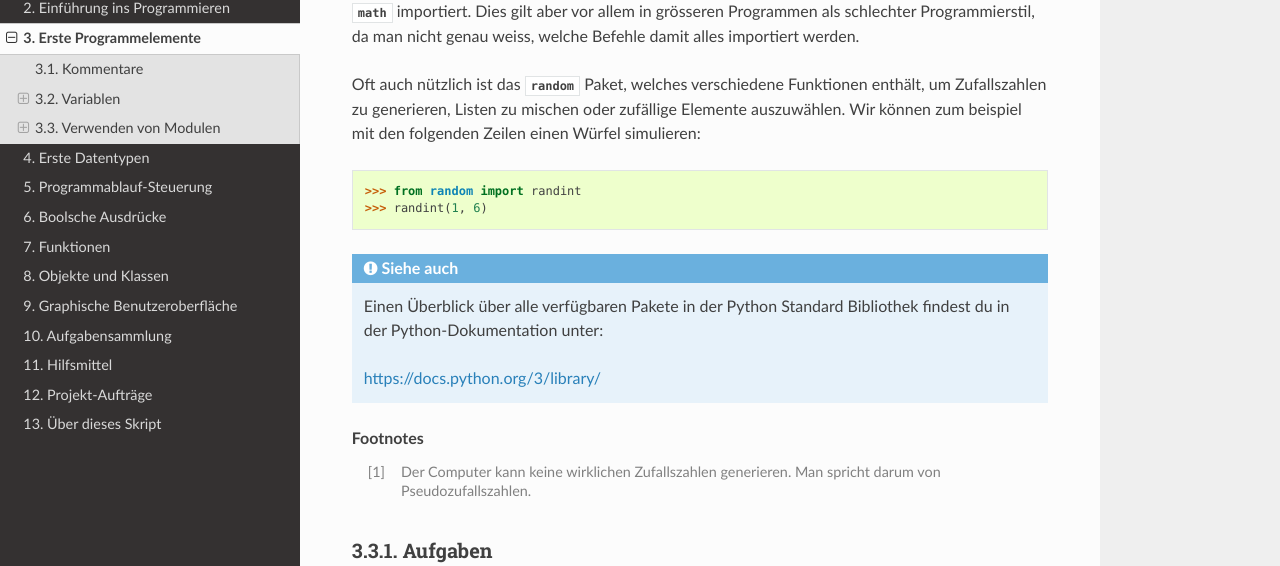
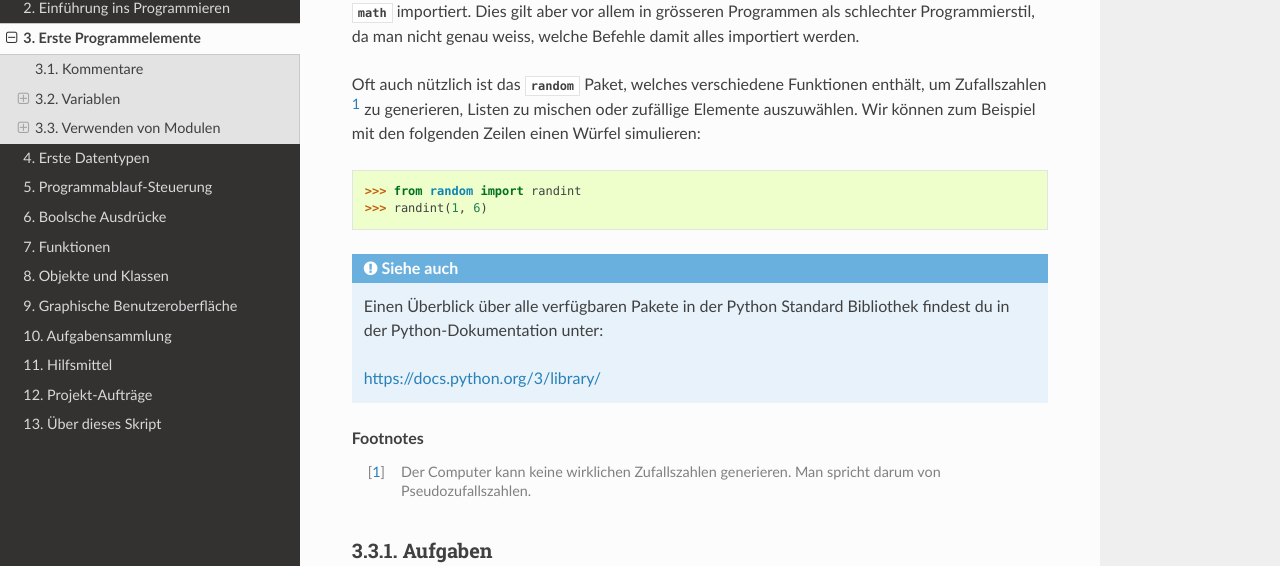
Before and after one commit to hb9hnt/pythonbuch, a Sphinx documentation site: the page built from source/elemente.rst, in a window 1280 px wide and 900 px high, scrolled down 3844 px. Shown: the part 183-749 px from the top of the window. Built offline with Sphinx 7.4.7 and the Read the Docs theme 2.0.0, drawn with Linux system fonts in a browser that asks for light colours.

Commit message:
Version und Sphinx Fehler korrigiert

```diff
--- a/source/conf.py
+++ b/source/conf.py
@@ -42,7 +42,7 @@
 
 # General information about the project.
 project = 'Einführung ins Programmieren mit Python'
-copyright = '2014 - 2016, Pythonbuch Team'
+copyright = '2014 - 2017, Pythonbuch Team'
 
 # The version info for the project you're documenting, acts as replacement for
 # |version| and |release|, also used in various other places throughout the
@@ -51,7 +51,7 @@
 # The short X.Y version.
 version = '1.1'
 # The full version, including alpha/beta/rc tags.
-release = '1.1-dev'
+release = '1.1'
 
 # The language for content autogenerated by Sphinx. Refer to documentation
 # for a list of supported languages.
--- a/source/elemente.rst
+++ b/source/elemente.rst
@@ -204,8 +204,8 @@
 welche Befehle damit alles importiert werden.
 
 Oft auch nützlich ist das :py:mod:`random` Paket, welches verschiedene
-Funktionen enthält, um Zufallszahlen zu generieren, Listen zu mischen oder
-zufällige Elemente auszuwählen. Wir können zum beispiel mit den folgenden Zeilen
+Funktionen enthält, um Zufallszahlen [1]_ zu generieren, Listen zu mischen oder
+zufällige Elemente auszuwählen. Wir können zum Beispiel mit den folgenden Zeilen
 einen Würfel simulieren:
 
      >>> from random import randint
@@ -222,7 +222,8 @@
        darum von Pseudozufallszahlen.
 
 Aufgaben
-~~~~~~~
+~~~~~~~~
+
 1. Schreibe ein Programm, welches die Länge der Diagonale eines Rechtecks mit
    den Seitenlängen ``a`` und ``b`` berechnet.
 
--- a/source/kontrollstrukturen.rst
+++ b/source/kontrollstrukturen.rst
@@ -211,7 +211,7 @@
    Befehl 3
 
 Dabei werden die Befehle 1 und 2 solange ausgeführt, wie die Bedingung wahr
-(also :py:keyword:`true`) ist. Sobald die Bedinung falsche (:py:keyword:`false`)
+(also :py:keyword:`True`) ist. Sobald die Bedinung falsche (:py:keyword:`False`)
 wird, springt Python zur nächsten nicht eingerückten Zeile, also Befehl 3. Zur
 Formulierung der Bedingung können dieselben Formen wie bei der :py:keyword:`if`
 Abfrage benutzt werden.
```
Also changed, not shown: 1 other file.
